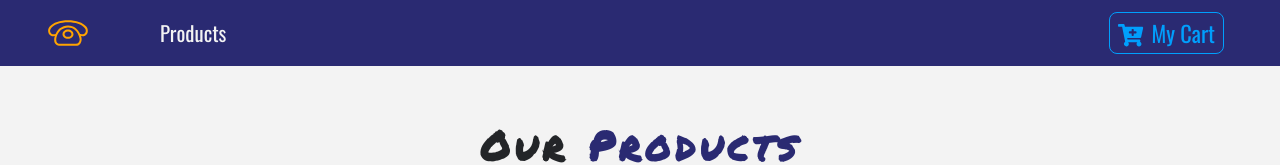
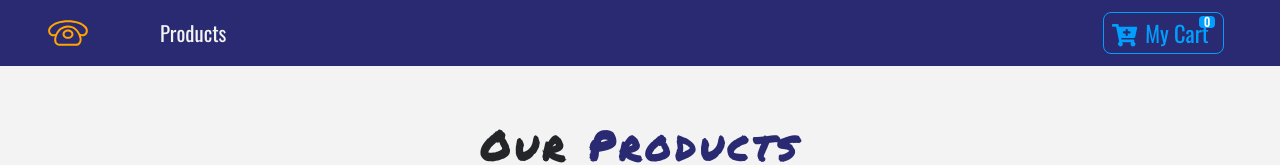
Before and after one commit to Azeez-Sulaimon/shop-life, a React (Create React App) app: page / in a window 1280 px wide. Shown: the top 165 px of the page. Built offline with nearby package versions, Linux system fonts and the light colour scheme.

Commit message:
Added cart Item counter on the navbar

```diff
--- a/src/App.css
+++ b/src/App.css
@@ -37,3 +37,41 @@ body{
   font-size: 1.2rem;
   color: var(--mainYellow);
 }
+
+.badge {
+  padding-left: 9px;
+  padding-right: 9px;
+  -webkit-border-radius: 9px;
+  -moz-border-radius: 9px;
+  border-radius: 9px;
+
+}
+
+.label-warning[href],
+.badge-warning[href] {
+  background-color: #c67605;
+}
+#lblCartCount {
+
+    font-size: 12px;
+    background: #009ffd;
+    color: #fff;
+    padding: 0 5px;
+    vertical-align: top;
+    margin-left: -10px;
+}
+
+
+
+/* .badge:after{
+  content:attr(value);
+  font-size:12px;
+  background: red;
+  border-radius:50%;
+  padding:3px;
+  position:relative;
+  left:-8px;
+  top:-10px;
+  opacity:0.9;
+  color: #fff !important;
+  } */
--- a/src/container/NavBar.jsx
+++ b/src/container/NavBar.jsx
@@ -4,6 +4,8 @@ import logo from "../logo.svg";
 import { FontAwesomeIcon } from '@fortawesome/react-fontawesome';
 import styled from "styled-components";
 import ButtonContainer from './Button';
+import { ProductConsumer } from '../context';
+import Cart from './Cart/Cart';
 
 export default class NavBar extends Component {
     render() {
@@ -25,15 +27,23 @@ https://www.iconfinder.com/Makoto_msk */
                     </Link>
                 </li>
             </ul>
+            <React.Fragment>
+            <ProductConsumer>
+                {(value)=>(
+
             <Link to="/cart" className="ml-auto">
                 <ButtonContainer>
                     <span className="mr-2">
-                    <FontAwesomeIcon icon="cart-plus" />
+                    <FontAwesomeIcon  icon="cart-plus" />
                     </span>
 
                  My Cart
+                 <span class='badge badge-warning' id='lblCartCount'>{value.cart.length}</span>
                 </ButtonContainer>
             </Link>
+                )}
+            </ProductConsumer>
+            </React.Fragment>
           </NavWrapper>
         )
     }
```
